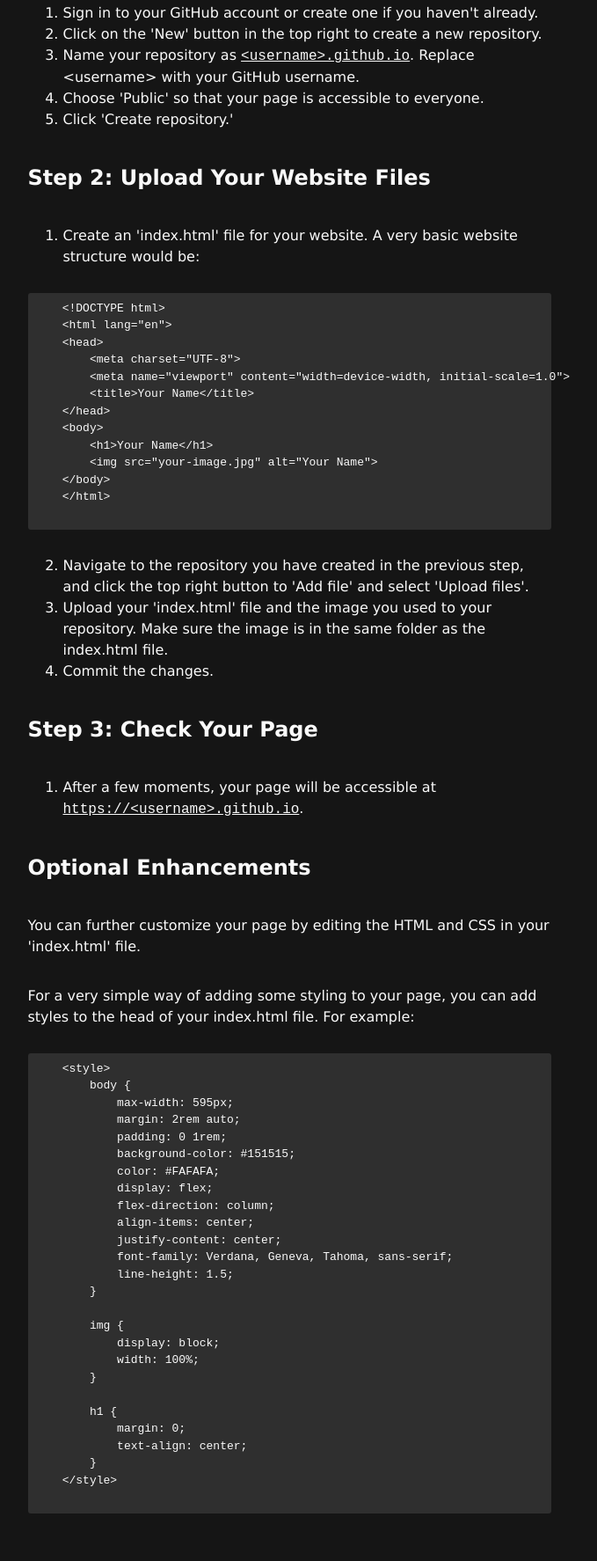
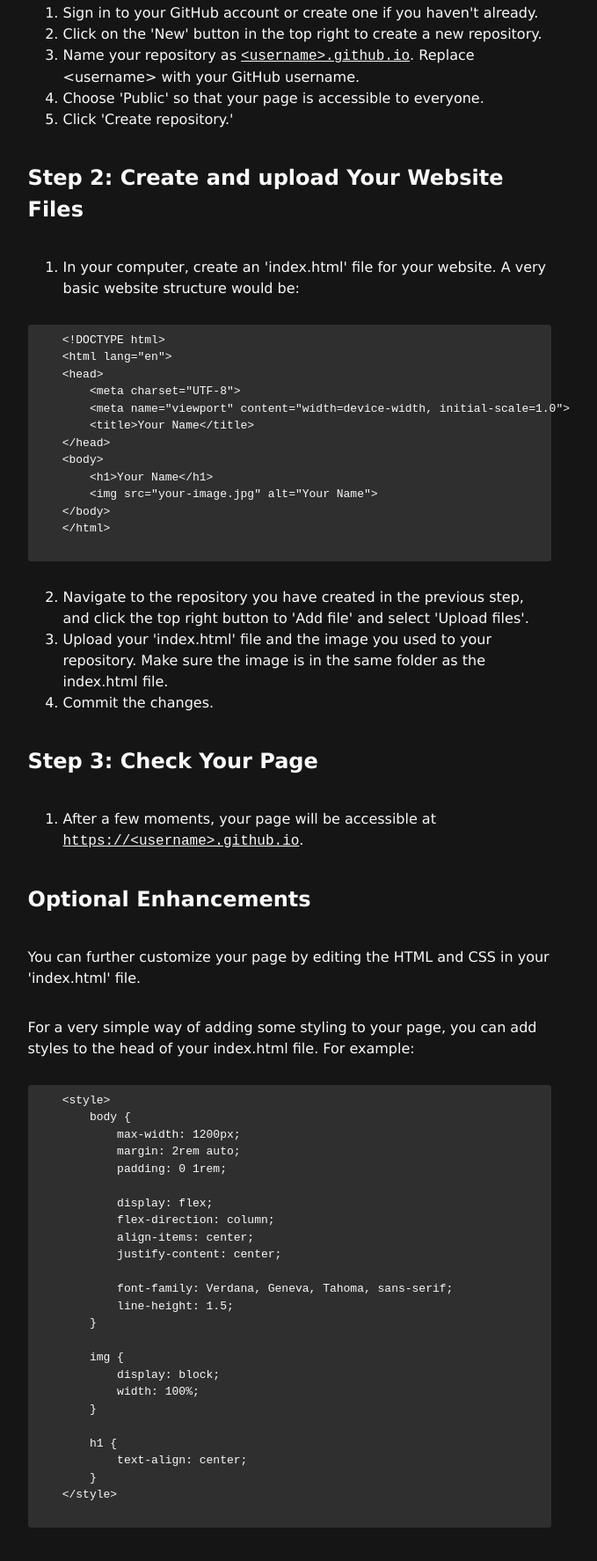
Before and after one commit to jrparente/jrparente.github.io, a plain HTML site: page article.html in a window 1280 px wide. Shown: the part 260-2034 px from the top of the page at 88% size, without its empty margins (311-990 px from the left). Drawn offline with Linux system fonts and the light colour scheme.

Commit message:
Made some changes to the content of the article.

```diff
--- a/article.html
+++ b/article.html
@@ -40,9 +40,10 @@
         <li>Click 'Create repository.'</li>
     </ol>
 
-    <h2>Step 2: Upload Your Website Files</h2>
+    <h2>Step 2: Create and upload Your Website Files</h2>
     <ol>
-        <li>Create an 'index.html' file for your website. A very basic website structure would be:</li>
+        <li>In your computer, create an 'index.html' file for your website. A very basic website structure would be:
+        </li>
     </ol>
 
     <pre style="padding: .5rem; background-color: #2f2f2f; border-radius: 3px;">
@@ -82,15 +83,15 @@
     <pre style="padding: .5rem; background-color: #2f2f2f; border-radius: 3px;">
     &lt;style&gt;
         body {
-            max-width: 595px;
+            max-width: 1200px;
             margin: 2rem auto;
             padding: 0 1rem;
-            background-color: #151515;
-            color: #FAFAFA;
+
             display: flex;
             flex-direction: column;
             align-items: center;
             justify-content: center;
+
             font-family: Verdana, Geneva, Tahoma, sans-serif;
             line-height: 1.5;
         }
@@ -101,7 +102,6 @@
         }
 
         h1 {
-            margin: 0;
             text-align: center;
         }
     &lt;/style&gt;
```
